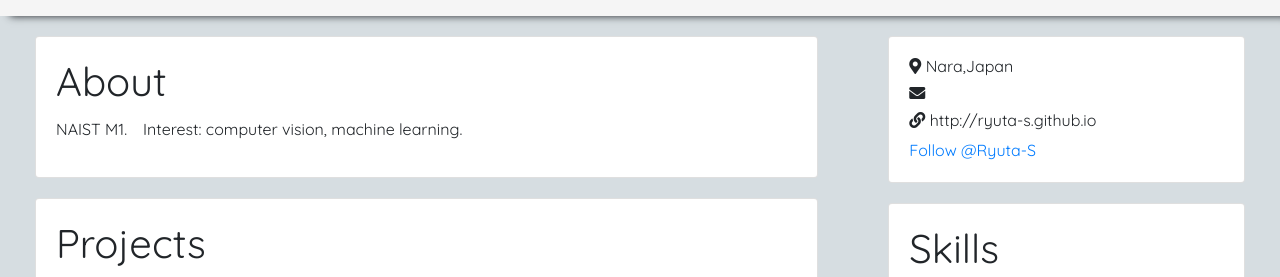
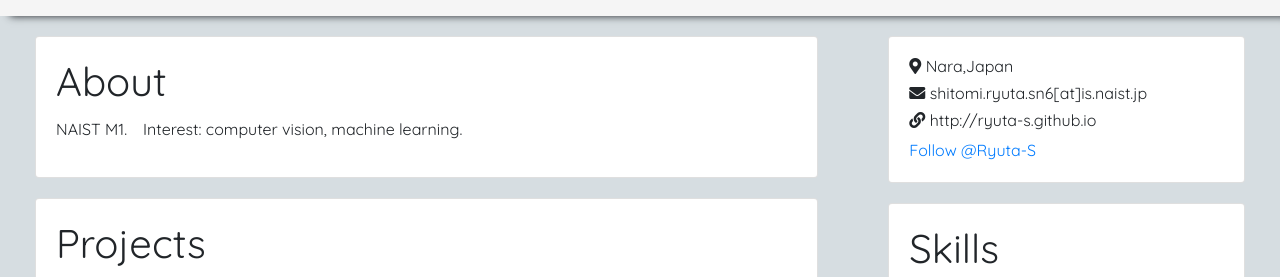
Before and after one commit to Ryuta-S/Ryuta-S.github.io, a Jekyll site: the page built from index.html, in a window 1280 px wide. Shown: the part 163-440 px from the top of the page. Built offline with Jekyll 4.4.1, drawn with Linux system fonts in a browser that asks for light colours; nearby versions of some CDN libraries.

Commit message:
add email

```diff
--- a/_config.yml
+++ b/_config.yml
@@ -22,7 +22,7 @@ urls:
 author_logo: home_logo.png
 author: Ryuta Shitomi
 author_bio: 'NAIST M1.　Interest: computer vision, machine learning.'
-author_email: ''
+author_email: 'shitomi.ryuta.sn6[at]is.naist.jp'
 author_location: Nara,Japan
 author_website_url: http://ryuta-s.github.io
 author_work_experiences:
```
